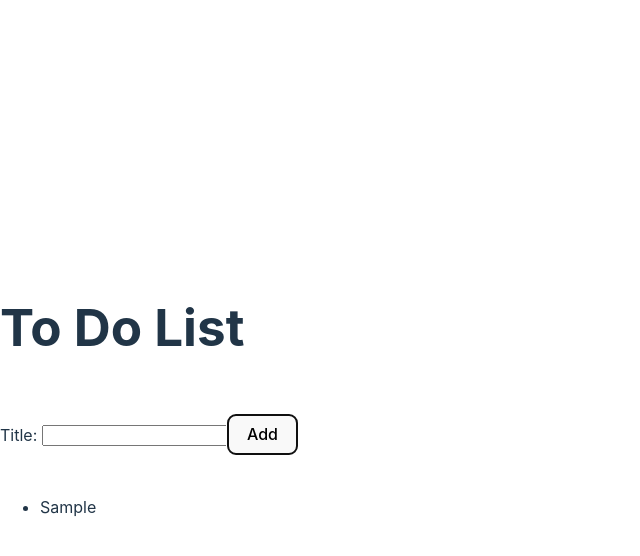
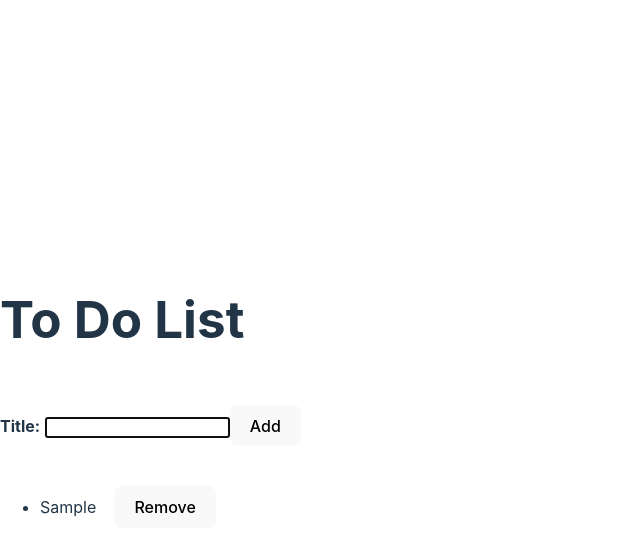
Before and after one commit to acmv19/react-todo, a React (Vite) app: page / in a window 1280 px wide. Both pictures are taken after typing "Sample" into the empty fields and a click on the button "Add". Shown: the top 556 px of the page, without its empty margins (0-640 px from the left). Built offline with nearby package versions, Linux system fonts and the light colour scheme.

Commit message:
Reusable Components Imperative React

```diff
--- a/src/AddTodoForm.jsx
+++ b/src/AddTodoForm.jsx
@@ -1,5 +1,5 @@
 import React from "react";
-
+import { InputWithLabel } from "./InputWithLabel";
 function AddTodoForm({ onAddTodo }) {
   const [todoTitle, setTodoTitle] = React.useState("");
 
@@ -20,15 +20,17 @@ function AddTodoForm({ onAddTodo }) {
   };
   return (
     <form onSubmit={handleAddTodo}>
-      <label htmlFor="todoTitle"> Title: </label>
-      <input
+      <InputWithLabel
         name="title"
         id="todoTitle"
         type="text"
         required
         value={todoTitle}
         onChange={handleTitleChange}
-      />
+      >
+        <strong>Title:</strong>
+      </InputWithLabel>
+
       <button type="submit"> Add </button>
     </form>
   );
--- a/src/App.jsx
+++ b/src/App.jsx
@@ -33,13 +33,21 @@ function App() {
   const addTodo = (newTodo) => {
     setTodoList([...todoList, newTodo]);
   };
+
+  const removeTodo = function (id) {
+    const newList = todoList.filter((item) => {
+      return item.id !== id;
+    });
+    setTodoList(newList);
+  };
+
   return (
     <>
       <h1> To Do List</h1>
       <br />
       <AddTodoForm onAddTodo={addTodo} />
       <br />
-      <TodoList todoList={todoList} />
+      <TodoList todoList={todoList} onRemoveTodo={removeTodo} />
     </>
   );
 }
--- /dev/null
+++ b/src/InputWithLabel.jsx
@@ -0,0 +1,28 @@
+import React, { useRef } from "react";
+
+// my firts reusable component
+
+const InputWithLabel = (props) => {
+  const inputRef = React.useRef();
+
+  React.useEffect(() => {
+    inputRef.current.focus();
+  });
+
+  return (
+    <>
+      <label htmlFor={props.id}> {props.children} </label>
+      <input
+        name={props.name}
+        id={props.id}
+        type="text"
+        required={props.required}
+        value={props.value}
+        onChange={props.onChange}
+        ref={inputRef}
+      />
+    </>
+  );
+};
+
+export { InputWithLabel };
--- a/src/TodoList.jsx
+++ b/src/TodoList.jsx
@@ -1,11 +1,13 @@
 import React from "react";
 import TodoListItem from "./TodoListItem";
 
-function TodoList({ todoList }) {
+function TodoList({ todoList, onRemoveTodo }) {
   return (
     <ul>
       {todoList.map((item) => {
-        return <TodoListItem key={item.id} todo={item} />;
+        return (
+          <TodoListItem key={item.id} todo={item} onRemoveTodo={onRemoveTodo} />
+        );
       })}
     </ul>
   );
--- a/src/TodoListItem.jsx
+++ b/src/TodoListItem.jsx
@@ -3,7 +3,13 @@ import React from "react";
 function TodoListItem(props) {
   return (
     <div>
-      <li>{props.todo.title}</li>
+      <li>
+        {props.todo.title} &nbsp; &nbsp;
+        <button type="button" onClick={() => props.onRemoveTodo(props.todo.id)}>
+          {" "}
+          Remove{" "}
+        </button>
+      </li>
     </div>
   );
 }
```
